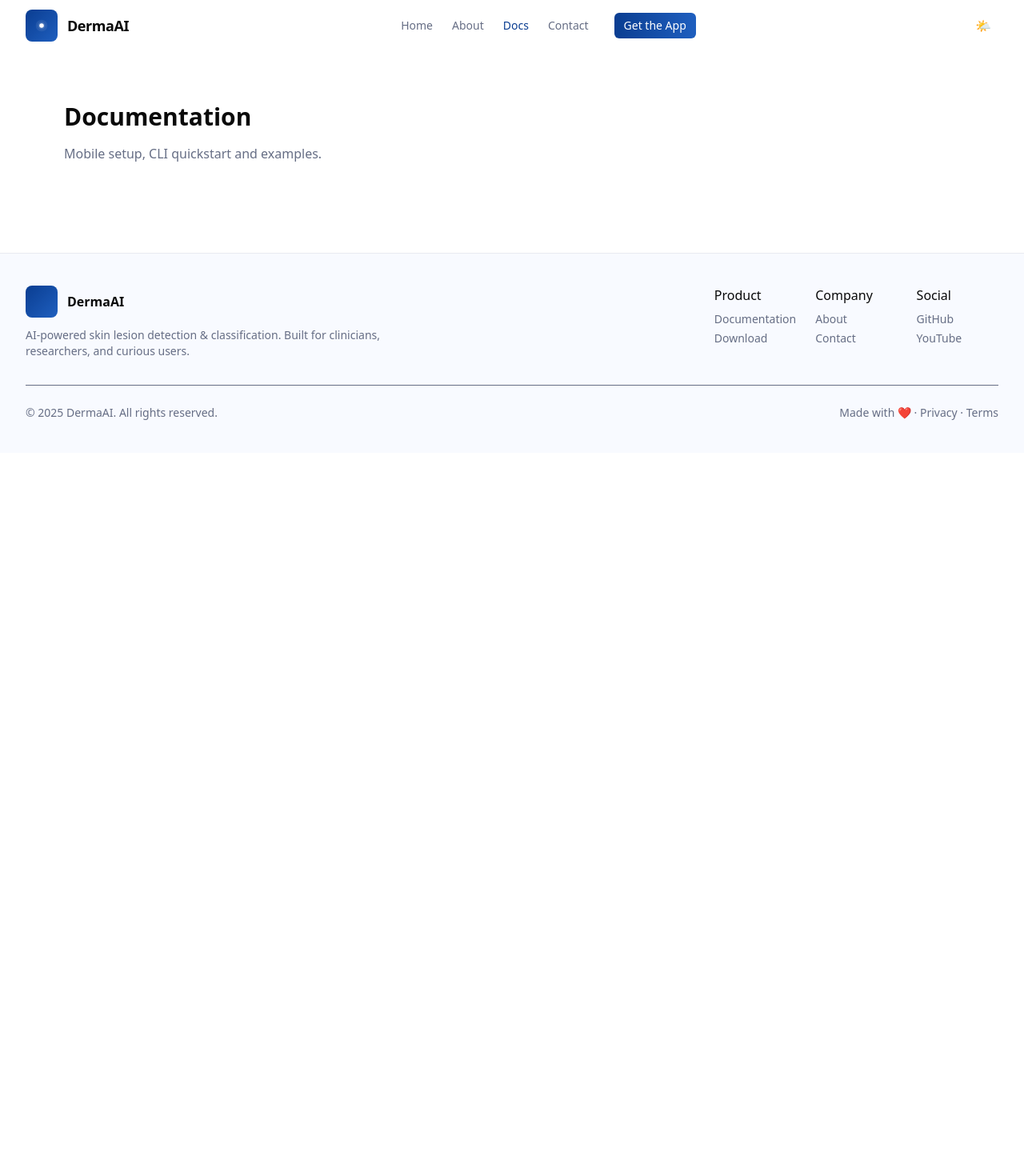
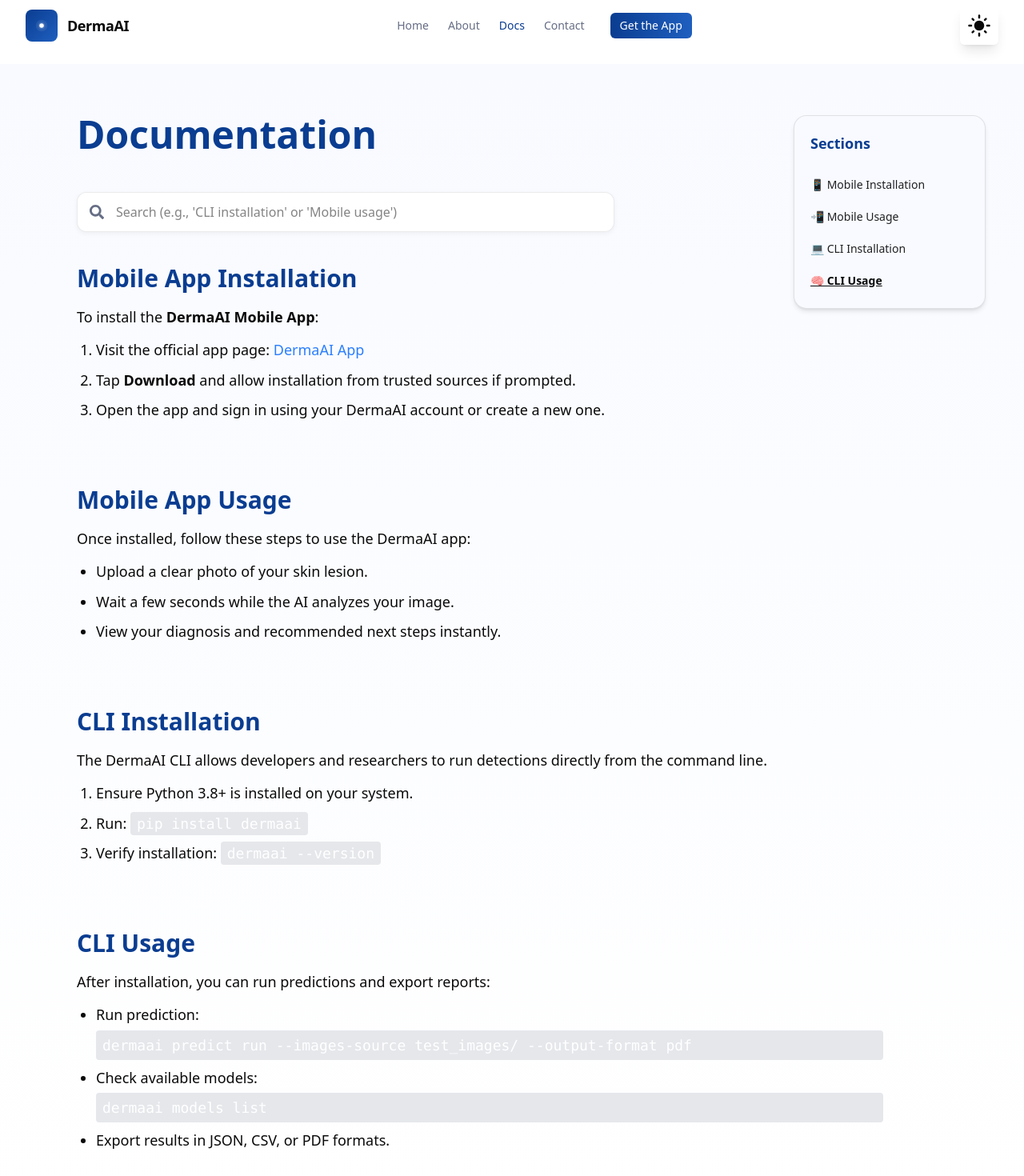
Before and after one commit to NganeEmmanuel/DemaWeb, a React (Vite) app in the folder dermaweb/: page /docs in a window 1280 px wide. Shown: the top 1470 px of the page at 80% size. Before the commit the page ends 800 px from the top, so only its background shows below. Built offline with nearby package versions, Linux system fonts and the light colour scheme.

Commit message:
implementatio of docs page

```diff
--- a/dermaweb/src/components/Navbar.jsx
+++ b/dermaweb/src/components/Navbar.jsx
@@ -2,6 +2,7 @@
 import React, { useEffect, useState } from 'react';
 import { Link, NavLink } from 'react-router-dom';
 import { applyTheme } from '../utils/theme';
+import { MdLightMode, MdDarkMode  } from "react-icons/md";
 
 export default function Navbar() {
   const [scrolled, setScrolled] = useState(false);
@@ -55,9 +56,9 @@
             <button
               onClick={() => setTheme(theme === 'light' ? 'dark' : 'light')}
               aria-label="Toggle theme"
-              className="p-2 rounded-md border border-transparent hover:border-[var(--color-primary)]/20"
+              className="p-2 rounded-md border shadow-lg border-transparent hover:border-[var(--color-primary)]/20"
             >
-              {theme === 'light' ? '🌤️' : '🌙'}
+              {theme === 'light' ? <MdLightMode size={30} /> : <MdDarkMode size={30} />}
             </button>
 
             {/* Mobile menu button */}
--- a/dermaweb/src/pages/Docs.jsx
+++ b/dermaweb/src/pages/Docs.jsx
@@ -1,10 +1,269 @@
-import React from 'react';
-export default function Docs(){
+import React, { useRef, useState, useEffect } from "react";
+import { FaSearch, FaDownload } from "react-icons/fa";
+// import { RiMobileDownloadFill } from "react-icons/ri";
+// import { TbDeviceMobileSearch } from "react-icons/tb";
+// import { MdInstallDesktop } from "react-icons/md";
+// import { FaBrain } from "react-icons/fa6";
+
+export default function Docs() {
+  const [query, setQuery] = useState("");
+  const [activeSection, setActiveSection] = useState("");
+  const [selectedSection, setSelectedSection] = useState("");
+
+  // Refs for scroll targets
+  const mobileInstallRef = useRef(null);
+  const mobileUsageRef = useRef(null);
+  const cliInstallRef = useRef(null);
+  const cliUsageRef = useRef(null);
+
+  const sectionRefs = {
+    mobileInstallRef,
+    mobileUsageRef,
+    cliInstallRef,
+    cliUsageRef,
+  };
+
+  // Smooth scroll
+  const handleScroll = (ref) => {
+    ref.current?.scrollIntoView({ behavior: "smooth", block: "start" });
+  };
+
+  // Search
+  const handleSearch = (e) => {
+    e.preventDefault();
+    const term = query.toLowerCase();
+    if (term.includes("mobile") && term.includes("install"))
+      handleScroll(mobileInstallRef);
+    else if (term.includes("mobile") && term.includes("usage"))
+      handleScroll(mobileUsageRef);
+    else if (term.includes("cli") && term.includes("install"))
+      handleScroll(cliInstallRef);
+    else if (term.includes("cli") && term.includes("usage"))
+      handleScroll(cliUsageRef);
+  };
+
+  // Track active section (for highlighting in sidebar)
+  useEffect(() => {
+    const handleScrollSpy = () => {
+      const offsets = Object.entries(sectionRefs).map(([key, ref]) => ({
+        key,
+        top: ref.current?.getBoundingClientRect().top,
+      }));
+
+      const visible = offsets.find((o) => o.top > 0 && o.top < 300);
+      if (visible) setActiveSection(visible.key);
+    };
+    window.addEventListener("scroll", handleScrollSpy);
+    return () => window.removeEventListener("scroll", handleScrollSpy);
+  }, []);
+
   return (
-    <div className="max-w-6xl mx-auto px-4 py-12">
-      <h1 className="text-3xl font-bold">Documentation</h1>
-      <p className="mt-4 text-[var(--muted)]">Mobile setup, CLI quickstart and examples.</p>
-      {/* Make a sidebar + content layout later */}
+    <div
+      className="relative flex flex-col md:flex-row min-h-screen px-6 md:px-16 lg:px-24 py-16 transition-colors duration-500"
+      style={{
+        background:
+          "linear-gradient(180deg, var(--color-surface) 0%, var(--color-bg) 100%)",
+        color: "var(--color-text)",
+      }}
+    >
+      {/* ---------- MAIN CONTENT ---------- */}
+      <div className="flex-1 md:pr-20">
+        {/* Page Title */}
+        <h1
+          className="text-4xl md:text-5xl font-bold mb-12"
+          style={{ color: "var(--color-primary)" }}
+        >
+          Documentation
+        </h1>
+
+        {/* Search Bar */}
+        <form onSubmit={handleSearch} className="relative mb-10 max-w-2xl">
+          <FaSearch
+            className="absolute left-4 top-1/2 -translate-y-1/2 text-lg"
+            style={{ color: "var(--muted)" }}
+          />
+          <input
+            type="text"
+            placeholder="Search (e.g., 'CLI installation' or 'Mobile usage')"
+            className="w-full pl-12 pr-4 py-3 rounded-xl text-base outline-none transition-all duration-300"
+            value={query}
+            onChange={(e) => setQuery(e.target.value)}
+            style={{
+              background: "var(--color-bg)",
+              color: "var(--color-text)",
+              boxShadow: "0 2px 6px rgba(0,0,0,0.05)",
+              border: "1px solid rgba(0,0,0,0.08)",
+            }}
+          />
+        </form>
+
+        {/* Mobile Section Dropdown */}
+        <div className="md:hidden mb-10">
+          <select
+            value={selectedSection}
+            onChange={(e) => {
+              setSelectedSection(e.target.value);
+              handleScroll(sectionRefs[e.target.value]);
+            }}
+            className="w-full p-3 rounded-lg border text-base"
+            style={{
+              background: "var(--color-surface)",
+              color: "var(--color-text)",
+              borderColor: "rgba(0,0,0,0.1)",
+            }}
+          >
+            <option value="">Jump to Section...</option>
+            <option value="mobileInstallRef">📱 Mobile Installation</option>
+            <option value="mobileUsageRef">📲 Mobile Usage</option>
+            <option value="cliInstallRef">💻 CLI Installation</option>
+            <option value="cliUsageRef">🧠 CLI Usage</option>
+          </select>
+        </div>
+
+        {/* Documentation Sections */}
+        <div className="space-y-20 text-base md:text-lg leading-relaxed">
+          {/* Mobile App Installation */}
+          <section ref={mobileInstallRef} id="mobile-install">
+            <h2
+              className="text-3xl font-semibold mb-4"
+              style={{ color: "var(--color-primary)" }}
+            >
+              Mobile App Installation
+            </h2>
+            <p>
+              To install the <strong>DermaAI Mobile App</strong>:
+            </p>
+            <ol className="list-decimal pl-6 space-y-2 mt-3">
+              <li>
+                Visit the official app page:{" "}
+                <a
+                  href="https://dermaai.com/download"
+                  target="_blank"
+                  rel="noreferrer"
+                  className="text-blue-500 hover:underline"
+                >
+                  DermaAI App
+                </a>
+              </li>
+              <li>
+                Tap <strong>Download</strong> and allow installation from
+                trusted sources if prompted.
+              </li>
+              <li>
+                Open the app and sign in using your DermaAI account or create a
+                new one.
+              </li>
+            </ol>
+          </section>
+
+          {/* Mobile App Usage */}
+          <section ref={mobileUsageRef} id="mobile-usage">
+            <h2
+              className="text-3xl font-semibold mb-4 mt-10"
+              style={{ color: "var(--color-primary)" }}
+            >
+              Mobile App Usage
+            </h2>
+            <p>Once installed, follow these steps to use the DermaAI app:</p>
+            <ul className="list-disc pl-6 mt-3 space-y-2">
+              <li>Upload a clear photo of your skin lesion.</li>
+              <li>Wait a few seconds while the AI analyzes your image.</li>
+              <li>View your diagnosis and recommended next steps instantly.</li>
+            </ul>
+          </section>
+
+          {/* CLI Installation */}
+          <section ref={cliInstallRef} id="cli-install">
+            <h2
+              className="text-3xl font-semibold mb-4 mt-10"
+              style={{ color: "var(--color-primary)" }}
+            >
+              CLI Installation
+            </h2>
+            <p>
+              The DermaAI CLI allows developers and researchers to run
+              detections directly from the command line.
+            </p>
+            <ol className="list-decimal pl-6 space-y-2 mt-3">
+              <li>Ensure Python 3.8+ is installed on your system.</li>
+              <li>
+                Run:{" "}
+                <code className="bg-gray-200 dark:bg-gray-800 px-2 py-1 rounded text-white">
+                  pip install dermaai
+                </code>
+              </li>
+              <li>
+                Verify installation:{" "}
+                <code className="bg-gray-200 dark:bg-gray-800 px-2 py-1 rounded text-white">
+                  dermaai --version
+                </code>
+              </li>
+            </ol>
+          </section>
+
+          {/* CLI Usage */}
+          <section ref={cliUsageRef} id="cli-usage">
+            <h2
+              className="text-3xl font-semibold mb-4 mt-10"
+              style={{ color: "var(--color-primary)" }}
+            >
+              CLI Usage
+            </h2>
+            <p>After installation, you can run predictions and export reports:</p>
+            <ul className="list-disc pl-6 mt-3 space-y-2">
+              <li>
+                Run prediction:
+                <code className="block bg-gray-200 dark:bg-gray-800 px-2 py-1 mt-1 rounded text-white">
+                  dermaai predict run --images-source test_images/ --output-format pdf
+                </code>
+              </li>
+              <li>
+                Check available models:
+                <code className="block bg-gray-200 dark:bg-gray-800 px-2 py-1 mt-1 rounded text-white">
+                  dermaai models list
+                </code>
+              </li>
+              <li>Export results in JSON, CSV, or PDF formats.</li>
+            </ul>
+          </section>
+        </div>
+      </div>
+
+      {/* ---------- SIDEBAR NAVIGATION ---------- */}
+      <aside
+        className="hidden md:flex flex-col gap-3 fixed right-12 top-36 p-5 rounded-2xl shadow-md w-60"
+        style={{
+          background: "var(--color-surface)",
+          border: "1px solid rgba(0,0,0,0.1)",
+          color: "var(--color-text)",
+        }}
+      >
+        <h3
+          className="font-semibold text-lg mb-3"
+          style={{ color: "var(--color-primary)" }}
+        >
+          Sections
+        </h3>
+
+        {[
+          { ref: mobileInstallRef, label: "📱 Mobile Installation", key: "mobileInstallRef" },
+          { ref: mobileUsageRef, label: "📲 Mobile Usage", key: "mobileUsageRef" },
+          { ref: cliInstallRef, label: "💻 CLI Installation", key: "cliInstallRef" },
+          { ref: cliUsageRef, label: "🧠 CLI Usage", key: "cliUsageRef" },
+        ].map(({ ref, label, key }) => (
+          <button
+            key={key}
+            onClick={() => handleScroll(ref)}
+            className={`text-left text-sm py-1 transition-all duration-200 ${
+              activeSection === key
+                ? "font-semibold underline"
+                : "hover:underline opacity-90"
+            }`}
+          >
+            {label}
+          </button>
+        ))}
+      </aside>
     </div>
   );
 }
```
